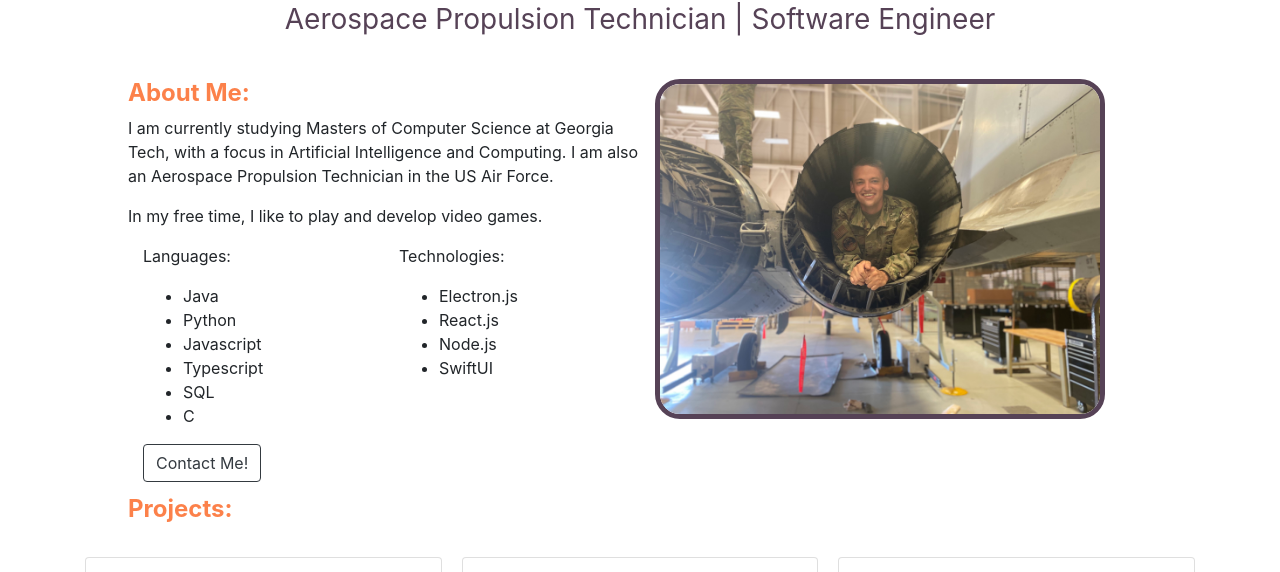
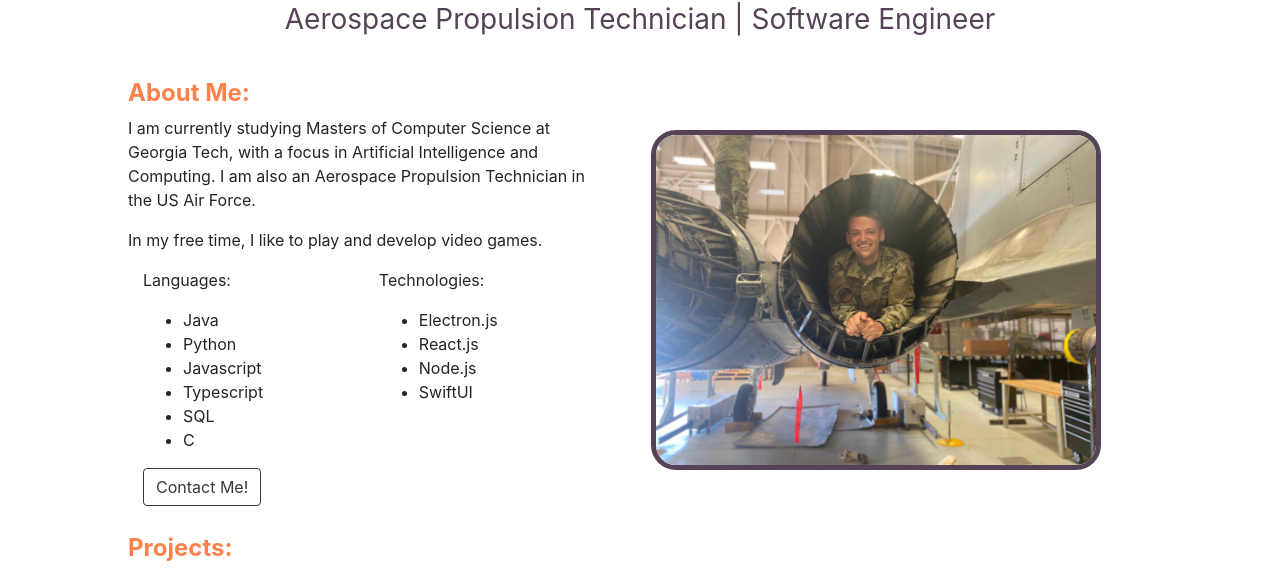
Before and after one commit to ZachSoles/my-app, a React (Create React App) app: page /#/ in a window 1280 px wide. Shown: the part 163-735 px from the top of the page. Built offline with nearby package versions, Linux system fonts and the light colour scheme.

Commit message:
Fixed padding issue with about comp

```diff
--- a/src/Components/About/About.js
+++ b/src/Components/About/About.js
@@ -41,7 +41,7 @@ function About() {
             </Row>
             <Button href="/#/contact/" variant="outline-dark">Contact Me!</Button>
           </Col>
-          <Col>
+          <Col style={{padding:"5%"}}>
             <img className='imageStyle' src={me}/>
           </Col>
         </Row>
```
